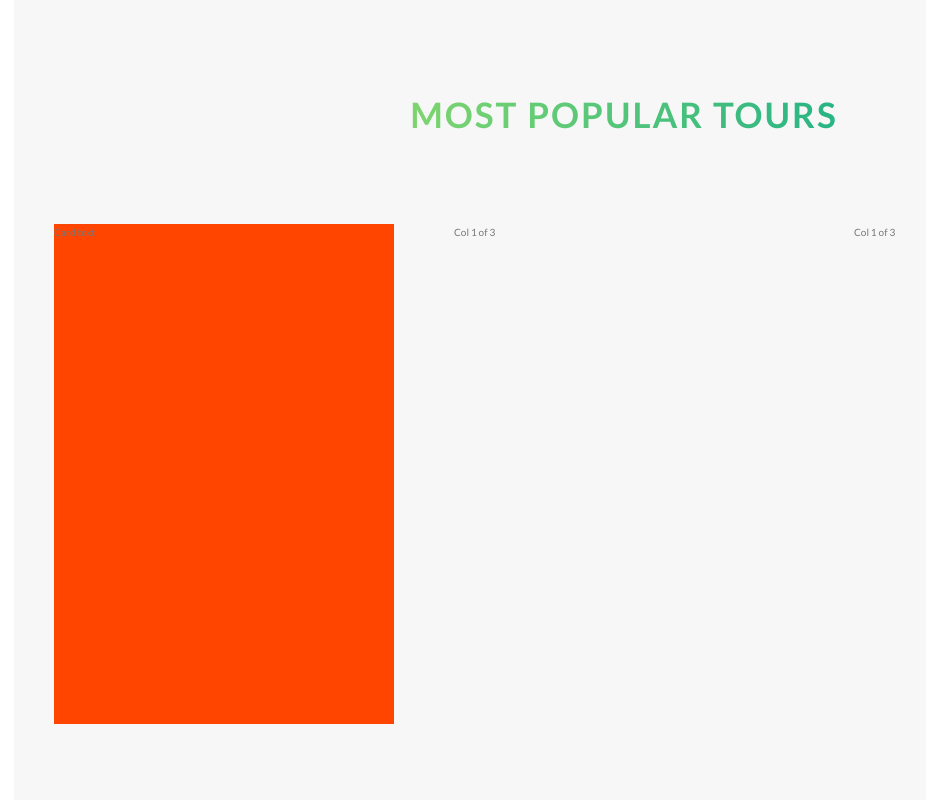
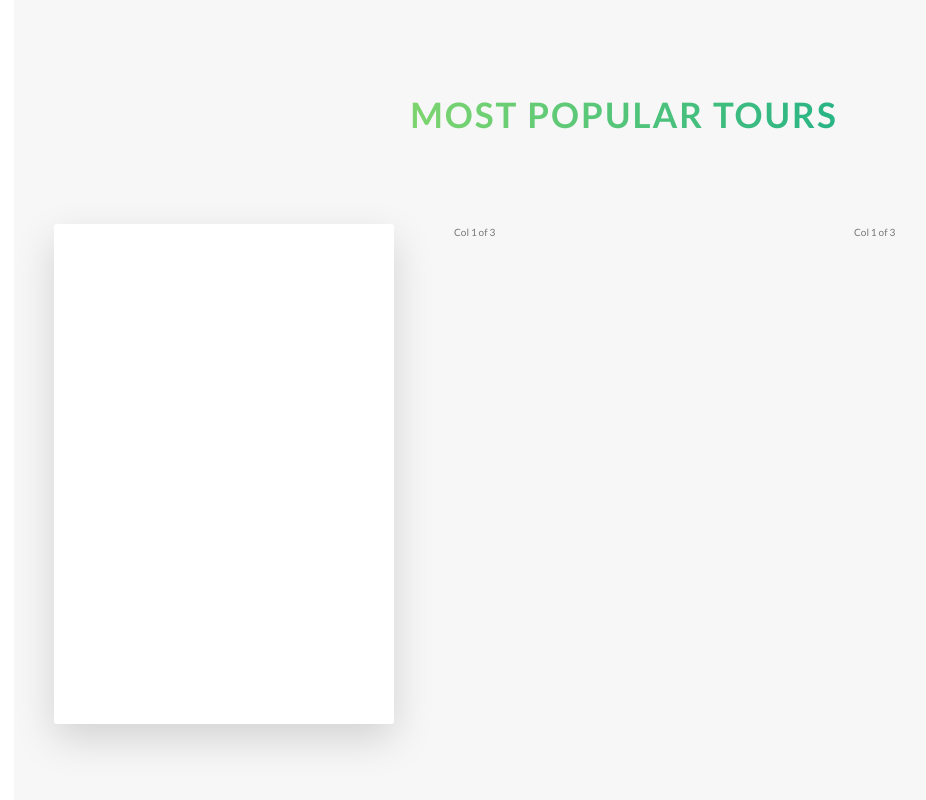
Before and after one commit to ducchungtx/advanced-css, a website: page natours/index.html in a window 1280 px wide. Shown: the part 2456-3256 px from the top of the page, without its empty margins (16-942 px from the left). Drawn offline with Linux system fonts and the light colour scheme.

Commit message:
Done 5.10

```diff
--- a/natours/index.html
+++ b/natours/index.html
@@ -119,7 +119,12 @@
       <div class="row">
         <div class="col-1-of-3">
           <div class="card">
-            Card text
+            <div class="card__side card__side--front">
+              FRONT
+            </div>
+            <div class="card__side card__side--back card__side--back-1">
+              BACK
+            </div>
           </div>
         </div>
         <div class="col-1-of-3">
--- a/natours/sass/abstracts/_variables.scss
+++ b/natours/sass/abstracts/_variables.scss
@@ -2,6 +2,12 @@
 $color-primary: #55c57a;
 $color-primary-light: #7ed56f;
 $color-primary-dark: #28b485;
+
+$color-secondary-light: #ffb900;
+$color-secondary-dark: #ff7730;
+
+$color-tertiary-light: #2998ff;
+$color-tertiary-dark: #5643fa;
 
 $color-grey-light-1: #f7f7f7;
 
--- a/natours/sass/components/_card.scss
+++ b/natours/sass/components/_card.scss
@@ -1,9 +1,42 @@
 .card {
-  background-color: orangered;
+  perspective: 150rem;
+  -moz-perspective: 150rem;
+  position: relative;
   height: 50rem;
-  transition: all .8s;
 
-  &:hover {
-    transform: rotateY(180deg)
+  &__side {
+    background-color: orangered;
+    color: #ffffff;
+    font-size: 2rem;
+
+    height: 50rem;
+    transition: all .8s ease;
+    position: absolute;
+    top: 0;
+    width: 100%;
+    backface-visibility: hidden;
+    border-radius: 3px;
+    box-shadow: 0 1.5rem 4rem rgba($color-black, .15);
+
+    &--front {
+      background-color: $color-white;
+    }
+
+    &--back {
+      transform: rotateY(180deg);
+      &-1 {
+        background-image: linear-gradient(to right bottom, $color-secondary-light, $color-secondary-dark);
+      }
+    }
   }
+
+
+  &:hover &__side--front {
+    transform: rotateY(180deg);
+  }
+
+  &:hover &__side--back {
+    transform: rotateY(0);
+  }
+
 }
```
Also changed, not shown: natours/css/style.css.
